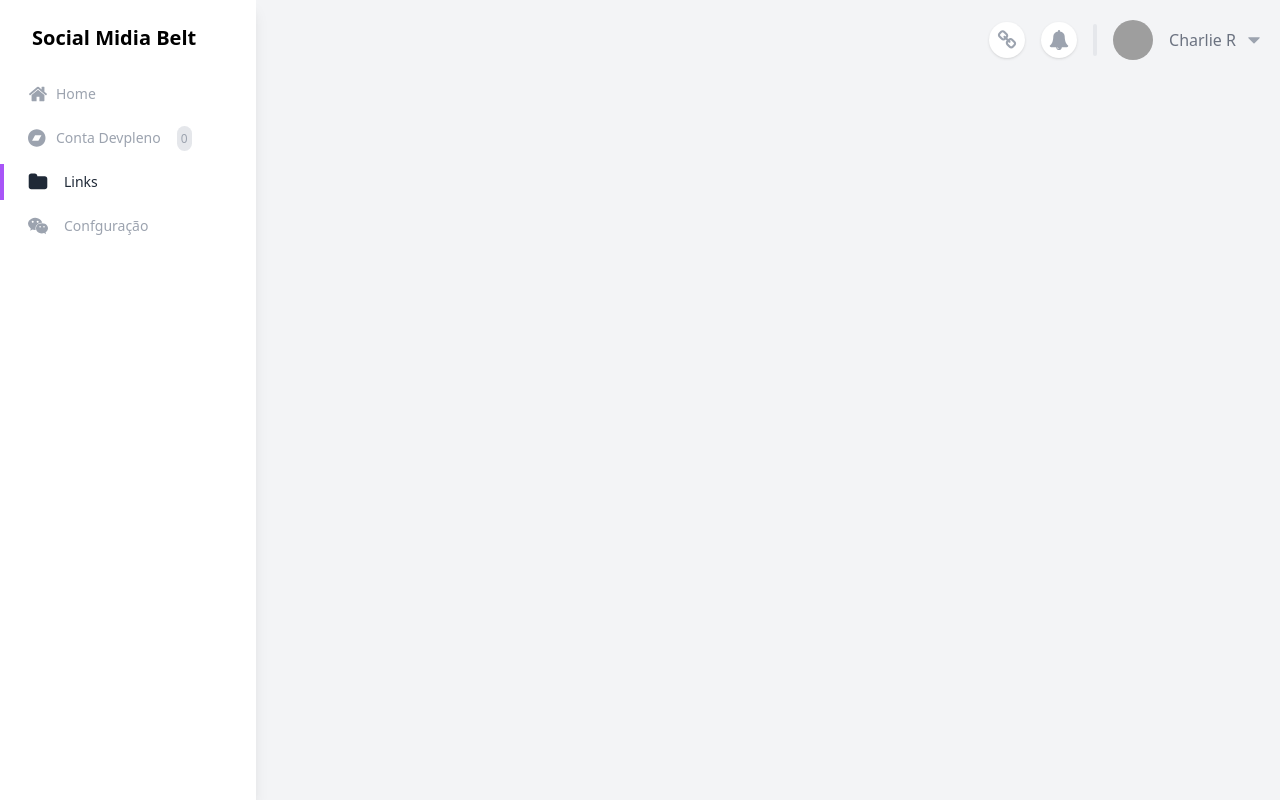
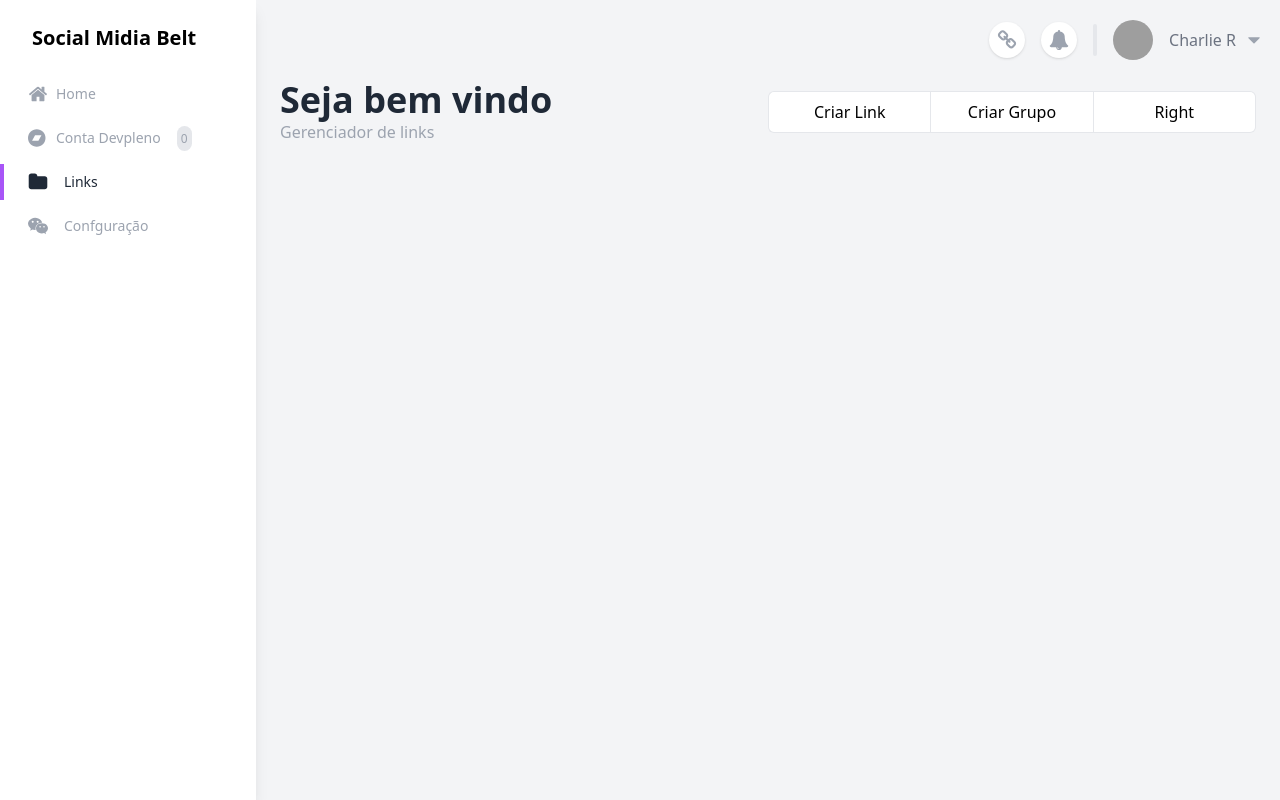
Before and after one commit to albertinodev/d30, a Next.js app: page /app/links in a window 1280 px wide. Built offline with nearby package versions, Linux system fonts and the light colour scheme; grey boxes are pictures that could not be loaded.

Commit message:
Update LayoutApp.tsx

```diff
--- a/src/components/Layout/LayoutApp.tsx
+++ b/src/components/Layout/LayoutApp.tsx
@@ -110,7 +110,7 @@ const LayoutApp: React.FC<LayoutProps> = ({ children }) => {
                       </div>
                   </header>
                   <div className="overflow-auto h-screen pb-24 px-4 md:px-6">
-                     {/* <Index/> */}
+                     { children }
                   </div>
               </div>
           </div>
```
